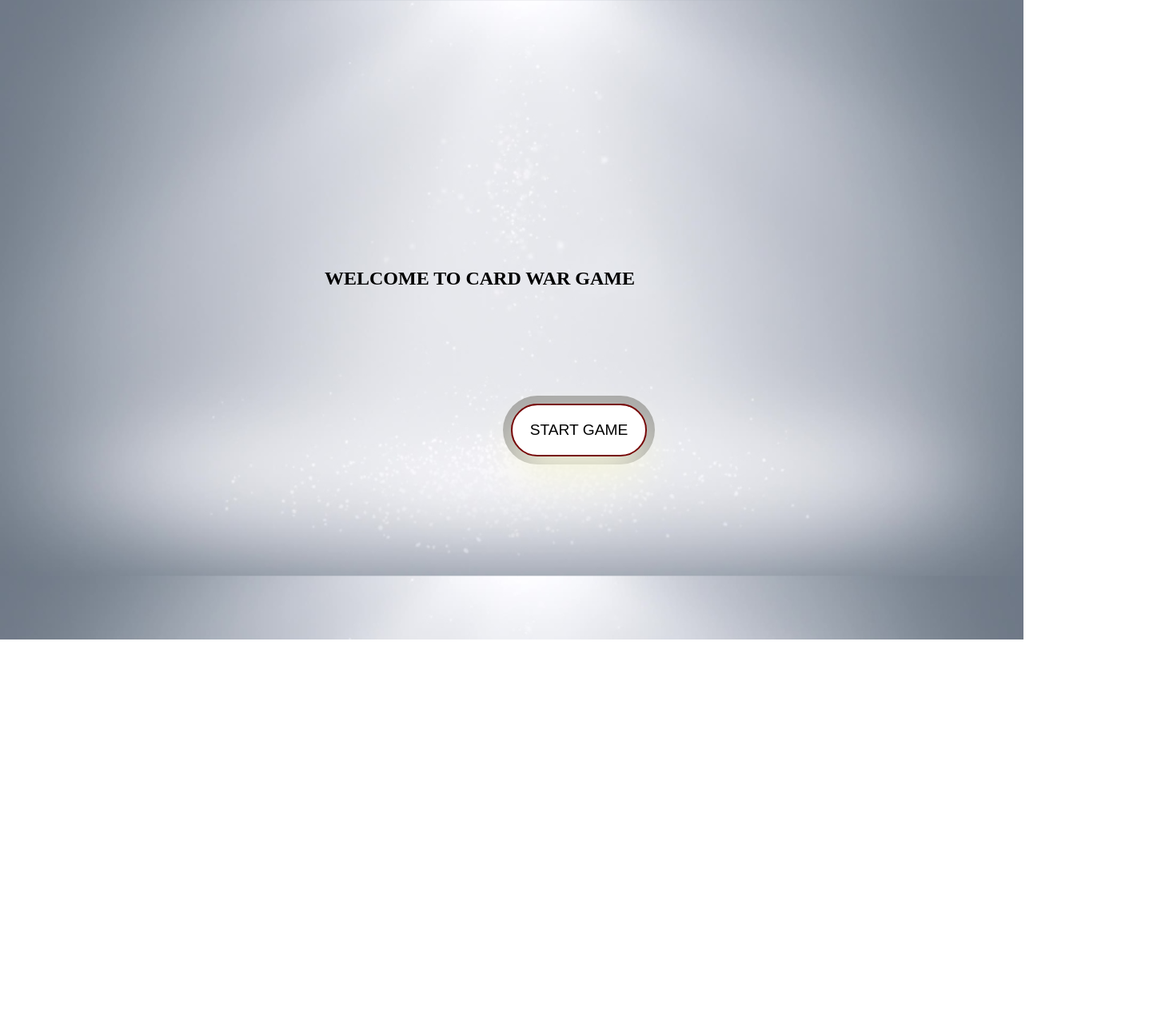
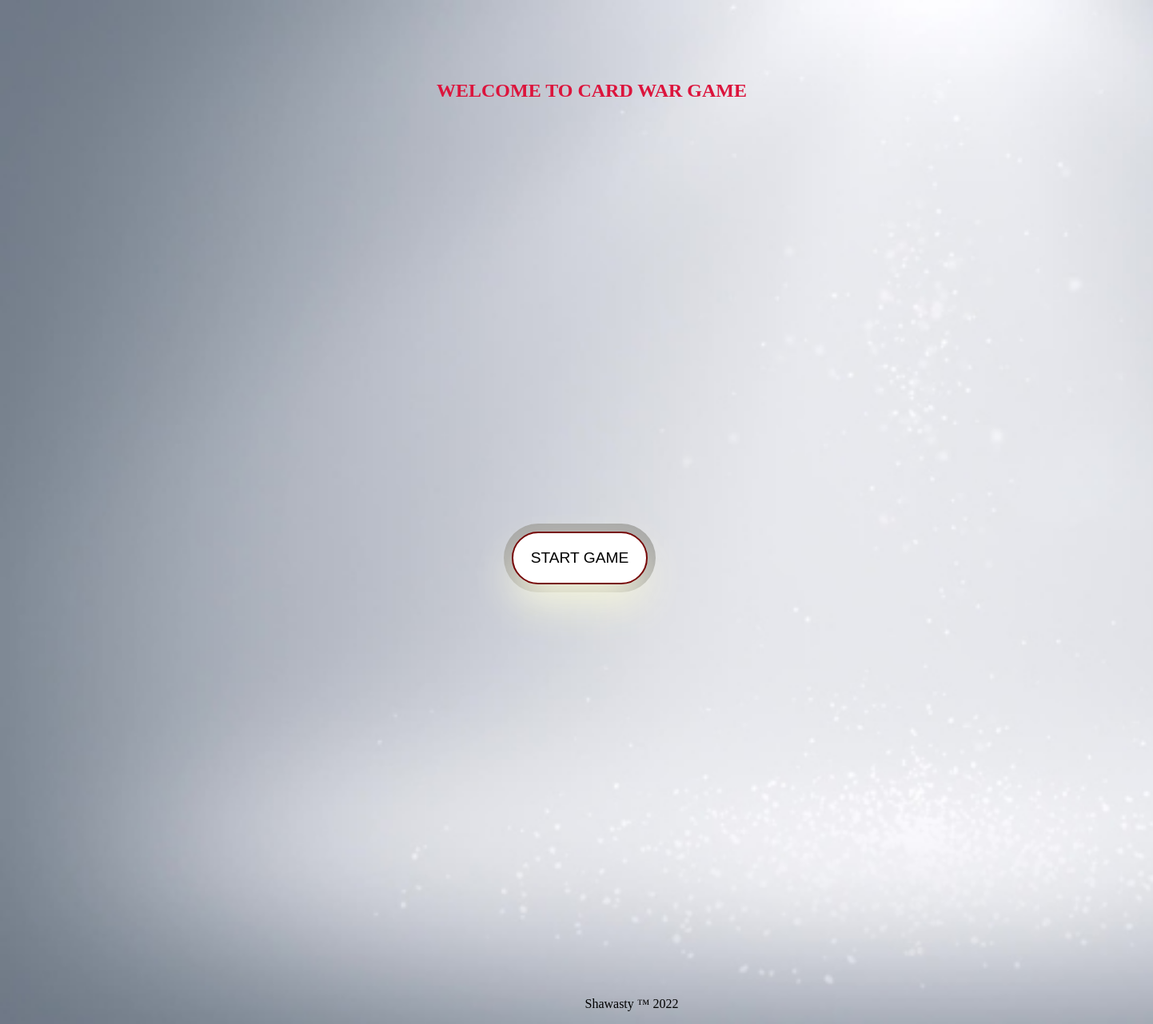
Before and after one commit to shawasty/shawasty.github.io, a plain HTML site: page Card_War_Game/index.html in a window 1280 px wide. Shown: the whole page at 80% size, 1442 px wide, since content can reach past the window. Before the commit the page ends 800 px from the top, so only its background shows below. Drawn offline with Linux system fonts and the light colour scheme.

Commit message:
start/stop  button

```diff
--- a/Card_War_Game/index.html
+++ b/Card_War_Game/index.html
@@ -11,10 +11,13 @@
     <header>
       <h2>WELCOME TO CARD WAR GAME</h2>
     </header>
+        <br>
     <div class="landing">
       <a href="card.html"><button id="btnStart">START GAME</button></a>
     </div>
-
+    <footer>
+        <p id="copyright"">Shawasty ™ 2022</p>
+    </footer>
     <!-- <main><img src="/Card_War_Game/images/cardlanding1.gif" alt=""></main> -->
   </body>
 </html>
--- a/Card_War_Game/start.css
+++ b/Card_War_Game/start.css
@@ -1,19 +1,23 @@
 body{
     background-image:url(/Card_War_Game/images/land1.jpeg);
     background-size:cover;
-    align-items: center;
-    justify-content: center;
-    display: flex;
+
 }
 h2{
-
+    display: flexbox;
+    text-align: center;
+    display:flexbox;
+    color: crimson;
+    margin-top: 100px;
+    margin-left: 200px;
 }
 
 button{
     background-color: white;
     width: 170px;
-    margin:0 20px;
-    display:inline-block;
+    margin:500px 50%;
+    display:flexbox;
+   justify-content: center;
     line-height: 60px;
     border-radius: 5rem;
     border: 2px solid rgb(119, 6, 6);
@@ -21,28 +25,10 @@ button{
     box-shadow: 0 25px 50px beige;
     box-shadow: 0 25px 50px beige, 0 0 0 10px #A6A6A6;
 }
+footer{
+    font-weight: 68em;
+    text-align: center;
+    margin-left: 300px;
 
 
-.landing {
-    width: 300px;
-height: 300px;
-
-display: flex;
-justify-content: center;
-align-items: center;
-z-index: 15;
-margin: 380px 0 0 -220px;
 }
-/* {
-display: flexbox;
-    position: absolute;
-    border-radius: 2em;
-    box-shadow: 0 25px 50px beige;
-    /* box-shadow: 0 25px 50px beige, 0 0 0 1000px #A6A6A6; */
-    /* width: 450px;
-    height: 350px;
-    top: 50%;
-    left: 50%;
-    margin: -180px 0 0 -220px;
-    background: #FFD966;
-    /* text-align: center;} */
```
